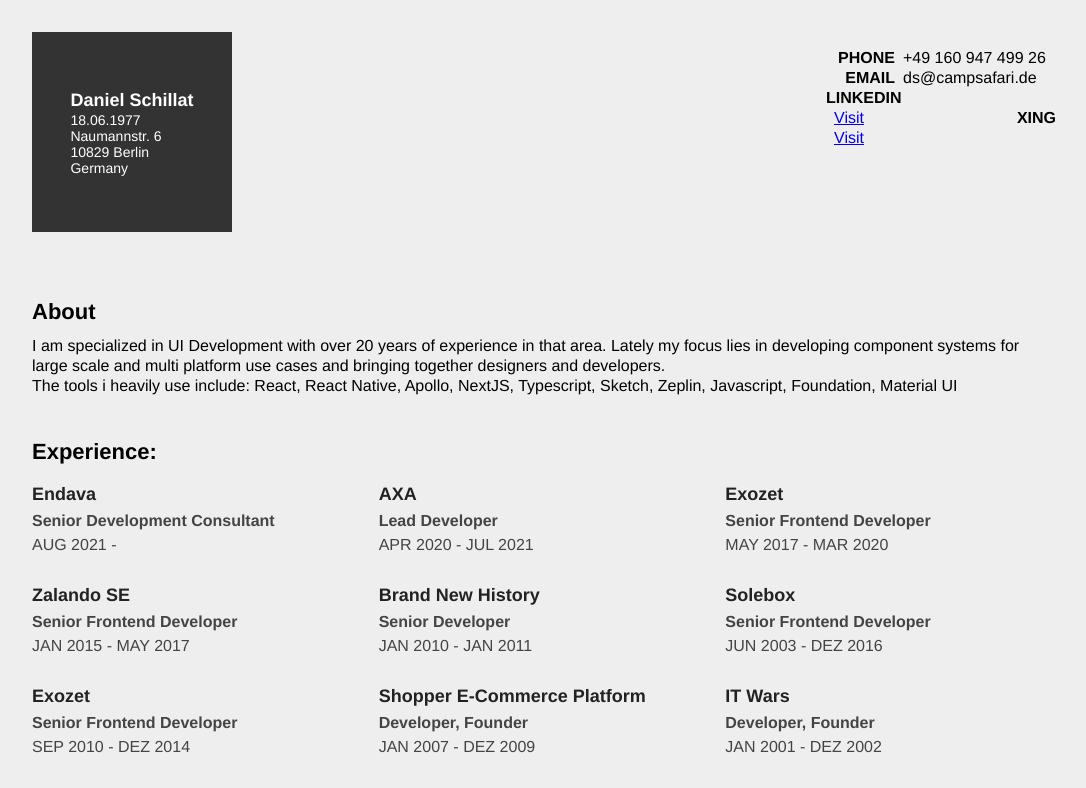
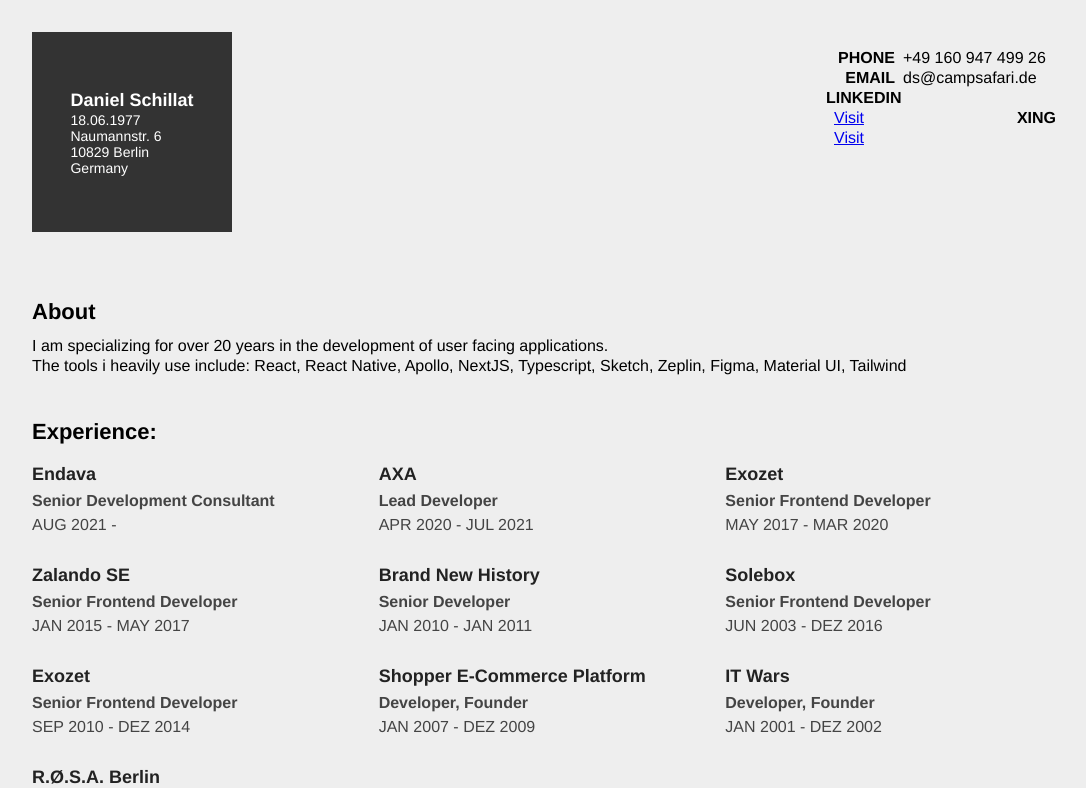
Before and after one commit to campsafari/campsafari.github.io, a React (Create React App) app: page / in a window 1280 px wide. Shown: the top 788 px of the page, without its empty margins (96-1182 px from the left). Built offline with nearby package versions, Linux system fonts and the light colour scheme; a web font is replaced by a local one.

Commit message:
chore: update description

```diff
--- a/src/data.js
+++ b/src/data.js
@@ -9,9 +9,8 @@
         city: 'Berlin',
         zip: '10829',
         country: 'Germany',
-        intro: `I am specialized in UI Development with over 20 years of experience in that area.
-        Lately my focus lies in developing component systems for large scale and multi platform use cases and bringing together designers and developers.`,
-        tooling: 'The tools i heavily use include: React, React Native, Apollo, NextJS, Typescript, Sketch, Zeplin, Javascript, Foundation, Material UI',
+        intro: 'I am specializing for over 20 years in the development of user facing applications.',
+        tooling: 'The tools i heavily use include: React, React Native, Apollo, NextJS, Typescript, Sketch, Zeplin, Figma, Material UI, Tailwind',
         phone: '+49 160 947 499 26',
         email: 'ds@campsafari.de',
     },
@@ -24,7 +23,7 @@
                 'to': '',
                 'role': 'Senior Development Consultant',
                 'company': 'Endava',
-                'description': 'I was hired to guide and lead the frontend team for the Veejoy streaming platform. The platform core consists of multiple REST apis and the frontend is built with NextJs and Apollo. The latter acts as a gateway for the apis and makes querying data in context very easy.',
+                'description': 'I was hired to guide and lead a team for a german video streaming platform. The platform consists of multiple REST apis, a graphql backend and the frontend was built with NextJs and Apollo. My responsibilities were backend & frontend coding, UX and development consulting, creating user flows in figma, project management, writing user stories for new features, validating feature requests made by the client and mentoring other developers in the team.',
             },
             {
                 'from': '01.04.2020',
```
